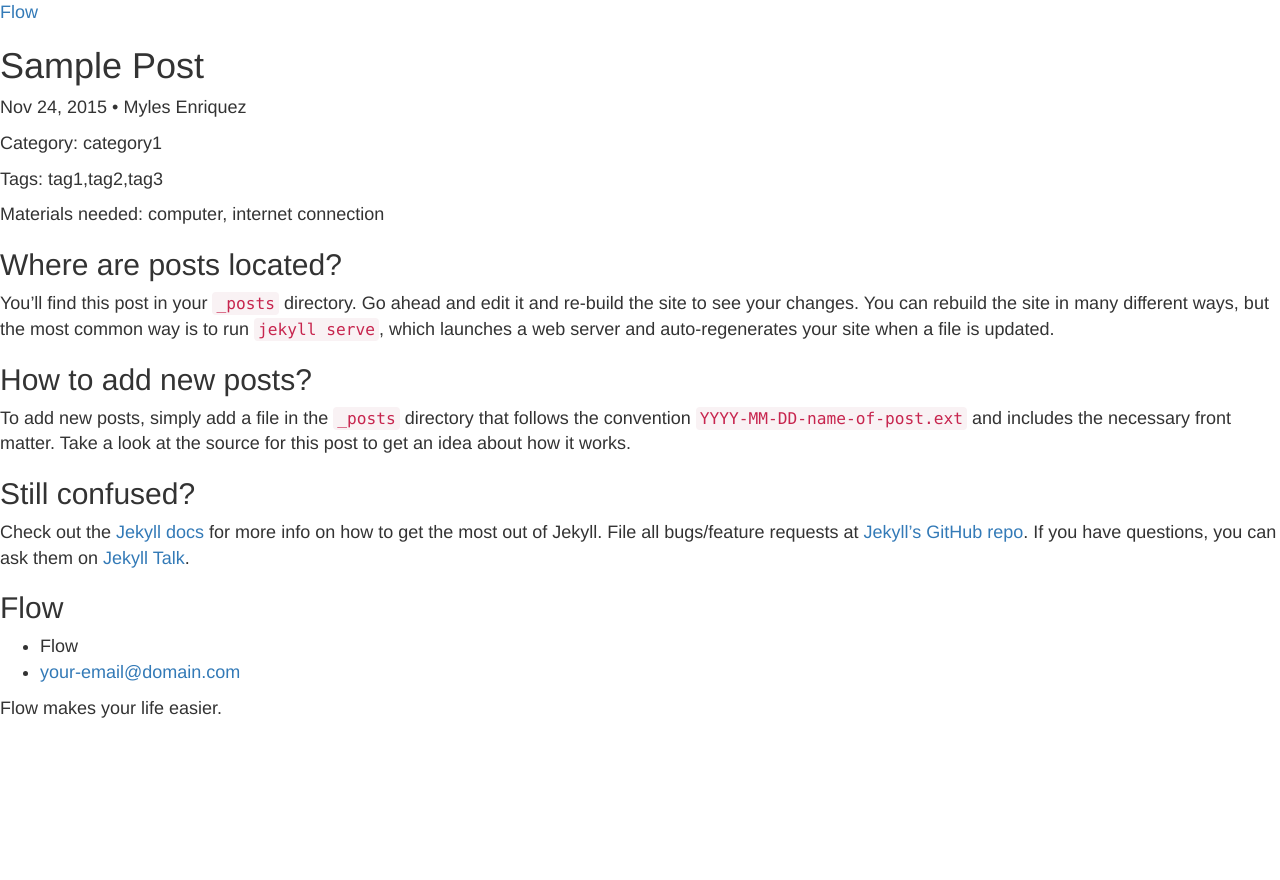
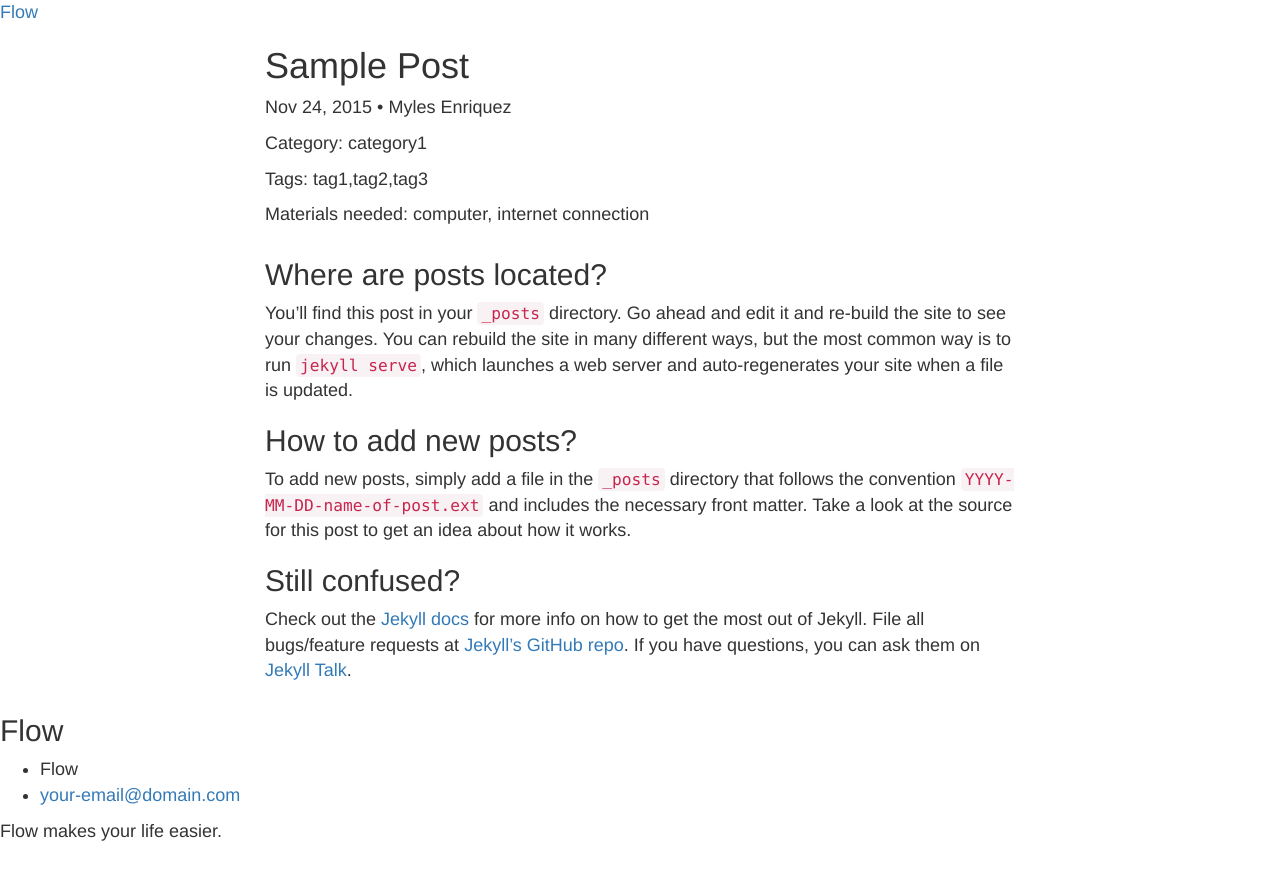
Before and after one commit to uhm-coe/assist, a Jekyll site: the page built from _posts/2015-11-24-welcome-to-jekyll.markdown, in a window 1280 px wide. Shown: the top 880 px of the page. Built offline with Jekyll 4.4.1, drawn with Linux system fonts in a browser that asks for light colours.

Commit message:
Update our layouts to use bootstrap.

```diff
--- a/_layouts/default.html
+++ b/_layouts/default.html
@@ -7,10 +7,8 @@
 
     {% include header.html %}
 
-    <div class="page-content">
-      <div class="wrapper">
+    <div class="container">
         {{ content }}
-      </div>
     </div>
 
     {% include footer.html %}
--- a/_layouts/post.html
+++ b/_layouts/post.html
@@ -1,8 +1,8 @@
 ---
 layout: default
 ---
-<article class="post" itemscope itemtype="http://schema.org/BlogPosting">
-
+	<div class="row">
+		<div class="col-xs-12 col-md-8 col-md-offset-2">
 			<header class="post-header">
 		    <h1 class="post-title" itemprop="name headline">{{ page.title }}</h1>
 		    <p class="post-meta">
@@ -34,9 +34,11 @@ layout: default
 		    	{% endif %}
 		    </p>
   		</header>
+		</div>
+	</div>
 
-  <div class="post-content" itemprop="articleBody">
+  <div class="row">
+  	<div class="col-xs-12 col-md-8 col-md-offset-2">
     	{{ content }}
   	</div>
-
-</article>
+  </div>
```
Lines whose indentation alone changed are shown as unchanged.
